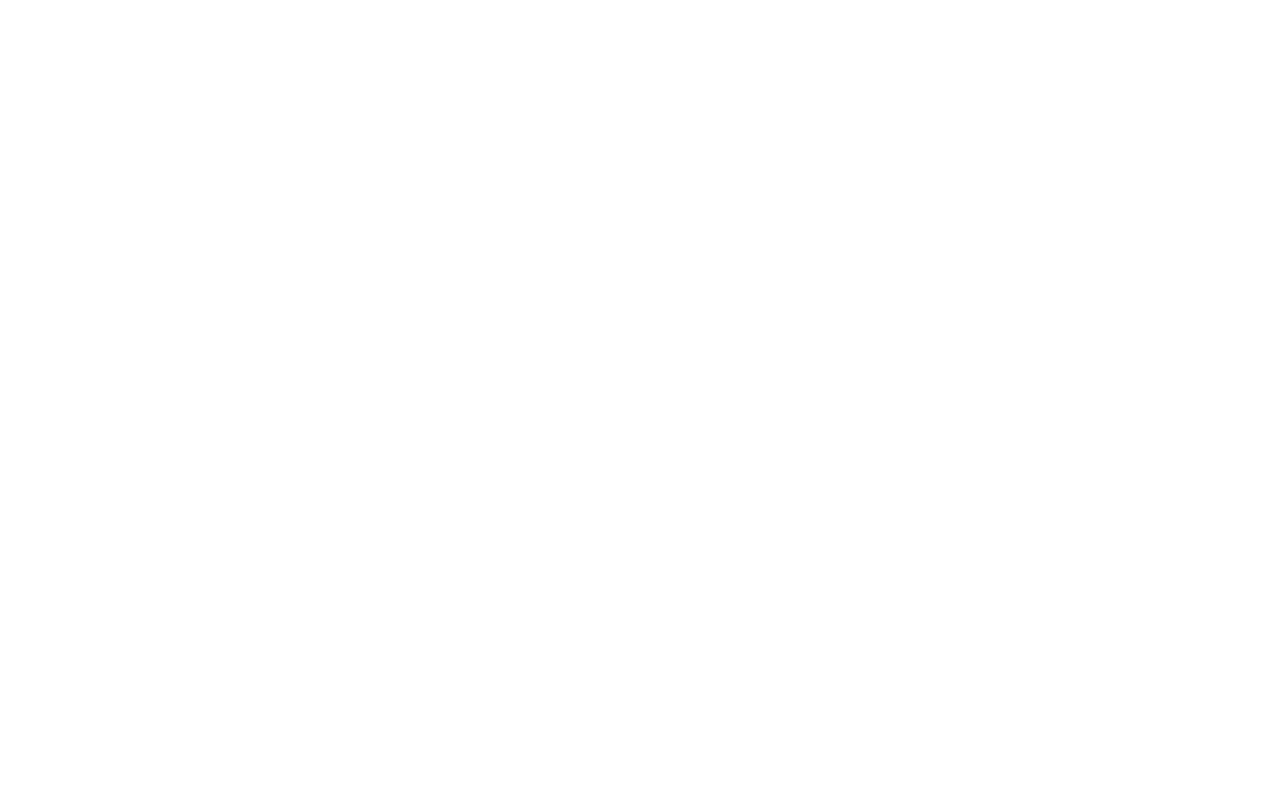
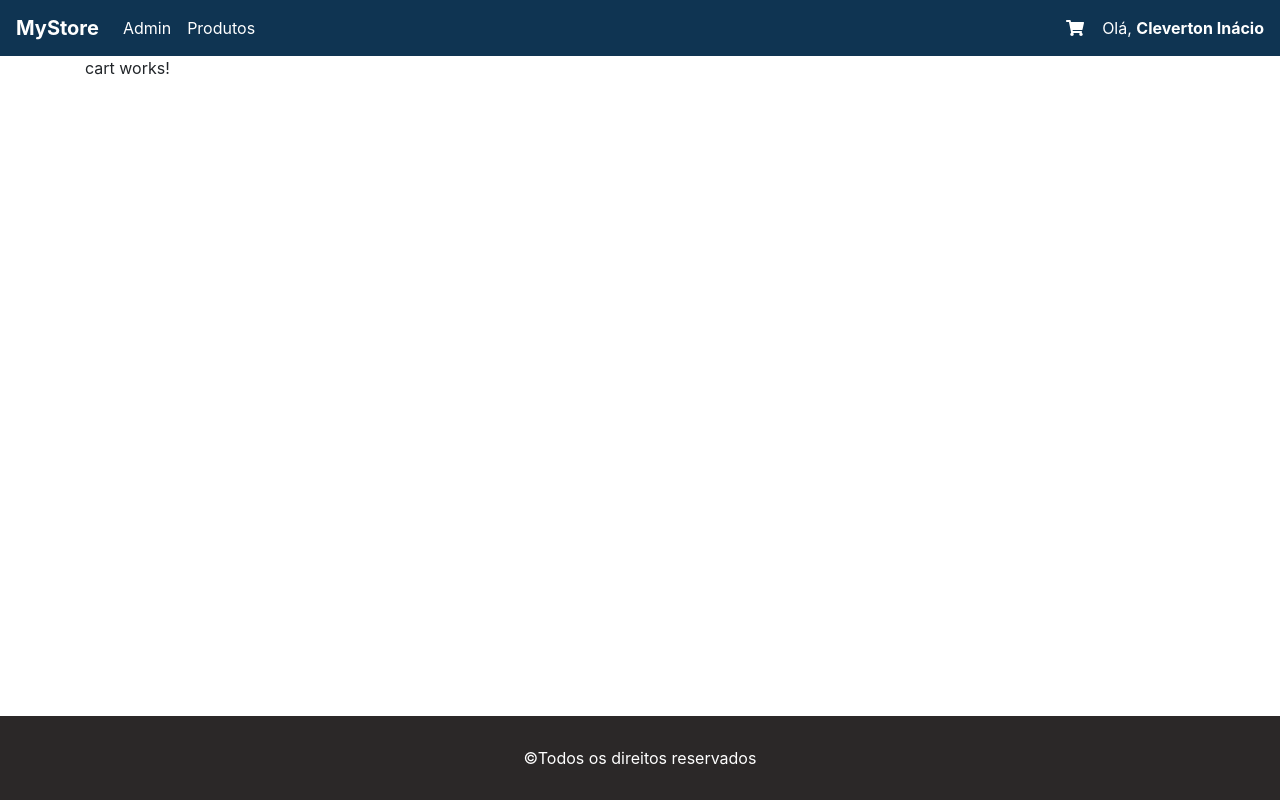
Before and after one commit to Clevinacio/mystore-front, an Angular app: page /cart in a window 1280 px wide. Before the commit this address led to /. Built offline with nearby package versions, Linux system fonts and the light colour scheme.

Commit message:
#10 Adiciona rota Carrinho

```diff
--- a/src/app/app.module.ts
+++ b/src/app/app.module.ts
@@ -6,7 +6,6 @@
 import { NgbModule } from '@ng-bootstrap/ng-bootstrap';
 import { RouterModule } from '@angular/router';
 import { LayoutModule } from './layout/layout.module';
-
 @NgModule({
     declarations: [
         AppComponent
--- /dev/null
+++ b/src/app/cart/cart.component.html
@@ -0,0 +1 @@
+<p>cart works!</p>
--- /dev/null
+++ b/src/app/cart/cart.component.ts
@@ -0,0 +1,15 @@
+import { Component, OnInit } from '@angular/core';
+
+@Component({
+  selector: 'app-cart',
+  templateUrl: './cart.component.html',
+  styleUrls: ['./cart.component.scss']
+})
+export class CartComponent implements OnInit {
+
+  constructor() { }
+
+  ngOnInit(): void {
+  }
+
+}
--- a/src/app/layout/layout-routing.module.ts
+++ b/src/app/layout/layout-routing.module.ts
@@ -17,6 +17,9 @@
             {
                 path: 'products', loadChildren: () => import('../products/products.module').then(m => m.ProductsModule)
             },
+            {
+                path: 'cart', loadChildren: () => import('../cart/cart.module').then(m => m.CartModule)
+            },
         ]
     }
 ];
--- a/src/app/layout/layout.component.html
+++ b/src/app/layout/layout.component.html
@@ -1,5 +1,5 @@
 <nav class="navbar navbar-expand-lg navbar-dark bg-color">
-    <a class="navbar-brand" href="#"><b>MyStore</b></a>
+    <a class="navbar-brand" routerLink=""><b>MyStore</b></a>
     <button class="navbar-toggler" type="button" (click)="isMenuCollapsed = !isMenuCollapsed"
         aria-label="Toggle navigation">
         <span class="navbar-toggler-icon"></span>
@@ -12,13 +12,13 @@
                         class="sr-only">(current)</span></a>
             </li>
             <li class="nav-item active">
-                <a class="nav-link" href="#" (click)="isMenuCollapsed = true">Produtos</a>
+                <a class="nav-link" routerLink="products" (click)="isMenuCollapsed = true">Produtos</a>
             </li>
         </ul>
 
         <ul class="navbar-nav ml-auto nav-right">
             <li class="nav-item active">
-                <a class="nav-link" href="#" tabindex="-1" (click)="isMenuCollapsed = true">
+                <a class="nav-link" routerLink="cart" tabindex="-1" (click)="isMenuCollapsed = true">
                     <fa-icon [icon]="faCart"></fa-icon>
                 </a>
             </li>
```
Also changed, not shown: src/app/cart/cart-routing.module.ts (added, +13 -0 lines), src/app/cart/cart.module.ts (added, +15 -0 lines), src/app/cart/cart.component.scss (added), 1 other file (tests, documents, lock files or other folders).
